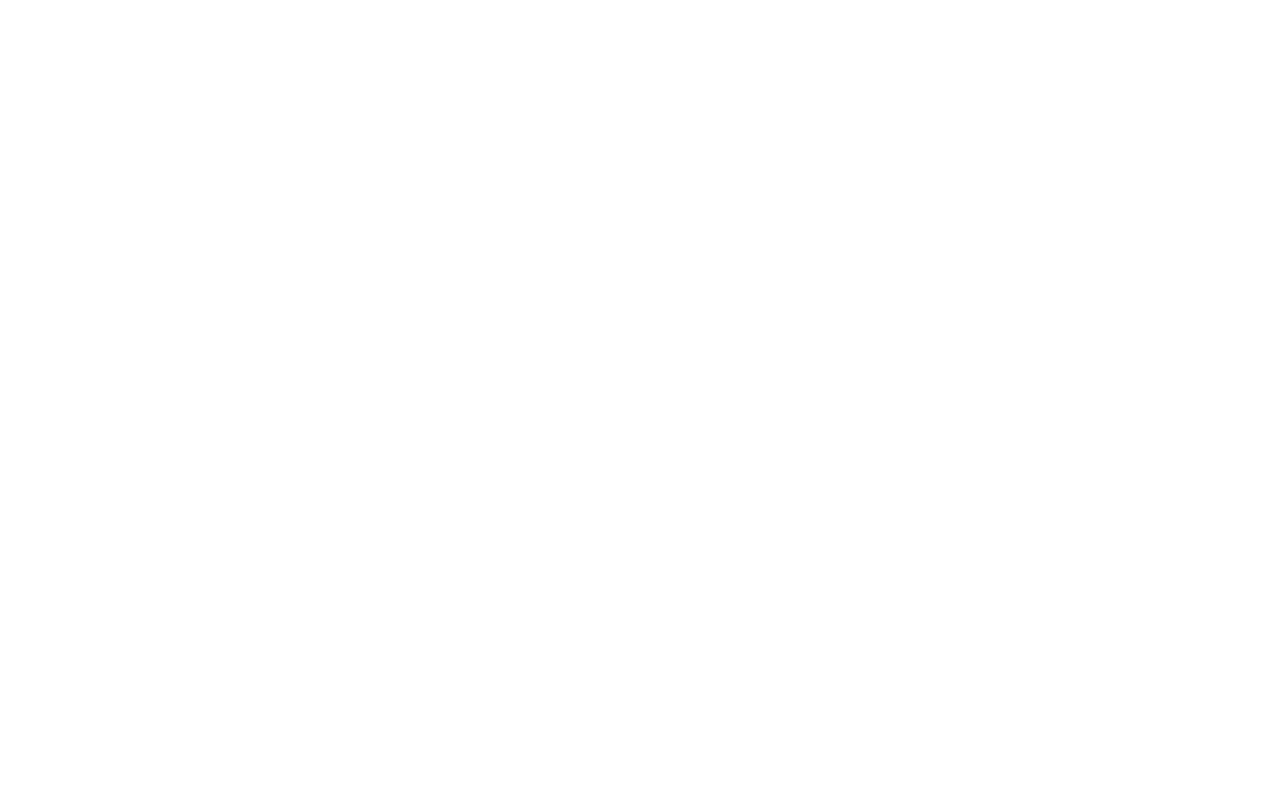
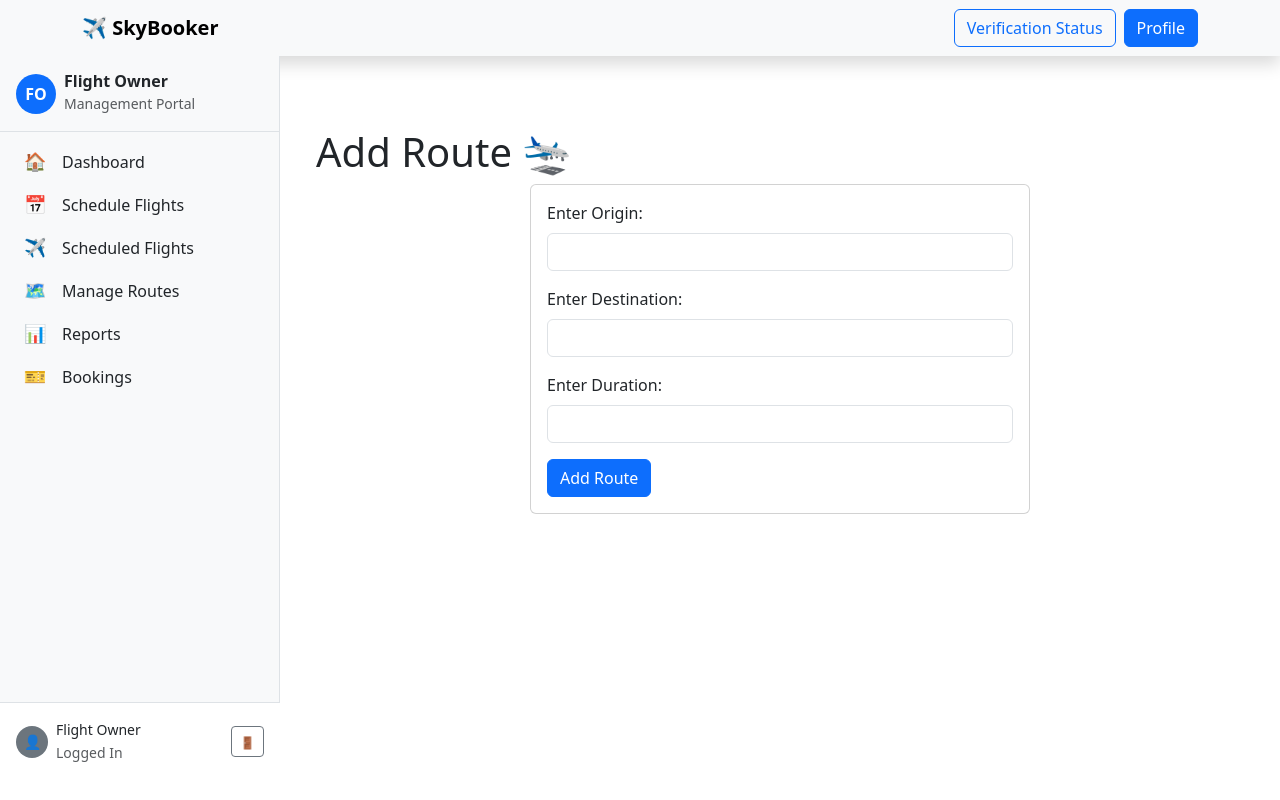
Before and after one commit to shardulkulk297/simplifly_frontend, a React (Vite) app: page /flightOwner/new-route in a window 1280 px wide. Before the commit this address had no page. Built offline with nearby package versions, Linux system fonts and the light colour scheme; no server answers; sample sign-in values are in the browser's storage.

Commit message:
Completed flightOwner side UI'

```diff
--- a/src/App.jsx
+++ b/src/App.jsx
@@ -13,6 +13,7 @@ import ManageRoutes from "./components/flightowner/ManageRoutes"
 import BookingPage from "./components/customer/BookingPage"
 import GetBookings from "./components/flightowner/GetBookings"
 import Reports from "./components/flightowner/Reports"
+import AddRoute from "./components/flightowner/AddRoute"
 
 function App() {
   return (
@@ -32,6 +33,7 @@ function App() {
           <Route path="new-schedule" element={<CreateSchedule />}/>
           <Route path="new-flight" element={<AddFlights/>} />
           <Route path="manage-routes" element = {<ManageRoutes/>}/>
+          <Route path="new-route" element={<AddRoute />}/>
           <Route path="get-bookings" element={<GetBookings />}/>
           <Route path="reports" element={<Reports/>}/>
         </Route>
--- /dev/null
+++ b/src/components/flightowner/AddRoute.jsx
@@ -0,0 +1,93 @@
+import axios from 'axios';
+import React, { useState } from 'react'
+import toast from 'react-hot-toast';
+import { getRoutes } from '../../store/action/RouteAction';
+
+const AddRoute = () => {
+    const [origin, setOrigin] = useState('');
+    const [destination, setDestination] = useState('');
+    const [duration, setDuration] = useState('');
+
+    const handleSubmit = async(e)=>{
+        e.preventDefault();
+        try {
+             const payload = {
+                origin,
+                destination,
+                duration
+            }
+            const config = {
+                headers: { 'Authorization': 'Bearer ' + localStorage.getItem('token') }
+            }
+
+            const addedRoute = await axios.post("http://localhost:8080/api/flight/route/add",
+                payload,
+                config
+            )
+
+            await getRoutes()
+            toast.success("Added Route Successfully");
+
+        } catch (error) {
+            console.log(error);
+
+        }
+
+
+    }
+
+    return (
+        <div className='container py-5'>
+            <h1>
+                Add Route 🛬
+            </h1>
+            <div className="d-flex justify-content-center align-items-center">
+                <div className="w-100" style={{ maxWidth: "500px" }}>
+                    <div className='card'>
+                        <div className='card-body'>
+                            <form onSubmit={handleSubmit}>
+                                <div className="row">
+
+                                    <div className="col-md-12">
+                                        <div className="mb-3">
+                                            <label htmlFor="flightNumber" className="form-label">
+                                                Enter Origin:
+                                            </label>
+                                            <input type="text" id="flightNumber" className="form-control"
+                                                onChange={(e) => setOrigin(e.target.value)}
+                                            />
+                                        </div>
+                                         <div className="mb-3">
+                                            <label htmlFor="flightNumber" className="form-label">
+                                                Enter Destination:
+                                            </label>
+                                            <input type="text" id="flightNumber" className="form-control"
+                                                onChange={(e) => setDestination(e.target.value)}
+                                            />
+                                        </div>
+
+                                         <div className="mb-3">
+                                            <label htmlFor="flightNumber" className="form-label">
+                                                Enter Duration:
+                                            </label>
+                                            <input type="text" id="flightNumber" className="form-control"
+                                                onChange={(e) => setDuration(e.target.value)}
+                                            />
+                                        </div>
+                                    </div>
+
+                                </div>
+                                <button type='submit' className='btn btn-primary '>Add Route</button>
+                            </form>
+                        </div>
+
+                    </div>
+
+                </div>
+            </div>
+
+        </div>
+    )
+}
+
+export default AddRoute
--- a/src/components/flightowner/ManageRoutes.jsx
+++ b/src/components/flightowner/ManageRoutes.jsx
@@ -1,6 +1,7 @@
 import React, { useEffect } from 'react'
 import { useDispatch, useSelector } from 'react-redux'
 import { getRoutes } from '../../store/action/RouteAction';
+import { Link } from 'react-router-dom';
 
 const ManageRoutes = () => {
     const routes = useSelector(state => state.routes.routes)
@@ -11,6 +12,7 @@ const ManageRoutes = () => {
     return (
         <div className='container-fluid py-5'>
             <h1>Routes🛬</h1>
+            <Link to="/flightOwner/new-route" className="btn btn-outline-primary m-1 mb-2">Add Route</Link>
             <div className='row m-10'>
                 <div className='col-lg-12'>
                     <div className='card card-body'>
@@ -33,7 +35,7 @@ const ManageRoutes = () => {
                                             <td>{r.destination}</td>
                                             <td>{r.duration}</td>
                                             <td>
-                                                <button className='btn btn-primary me-2'>Add Flight</button>
+                                                <Link to="/flightOwner/new-flight" className='btn btn-primary me-2'>Add Flight</Link>
                                             </td>
                                         </tr>
 
--- a/src/components/flightowner/SchdeuledFlights.jsx
+++ b/src/components/flightowner/SchdeuledFlights.jsx
@@ -192,8 +192,8 @@ const SchdeuledFlights = () => {
                                                             <p><strong>Check-in Baggage:</strong> {f.flight.baggageCheckin} kg</p>
                                                             <p><strong>Cabin Baggage:</strong> {f.flight.baggageCabin} kg</p>
                                                             <p><strong>Total Seats:</strong> {f.flight.totalSeats}</p>
-                                                            <p><strong>First Class:</strong> {f.flight.firstClassSeats}</p>
-                                                            <p><strong>Business Class:</strong> {f.flight.businessClassSeats}</p>
+                                                            <p><strong>First Class:</strong> {f.flight.firstClassSeats} Seats</p>
+                                                            <p><strong>Business Class:</strong> {f.flight.businessClassSeats} Seats</p>
                                                         </div>
                                                     </div>
                                                 </div>
```
Also changed, not shown: src/components/flightowner/EditSchedule.jsx (deleted).
